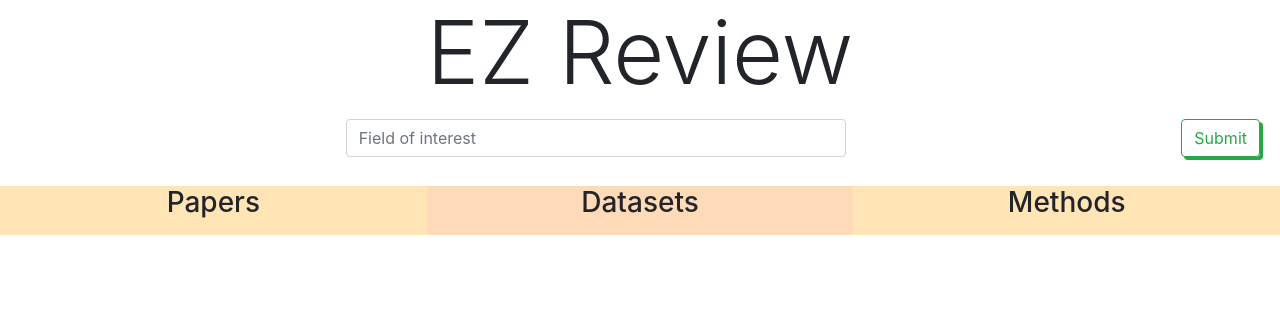
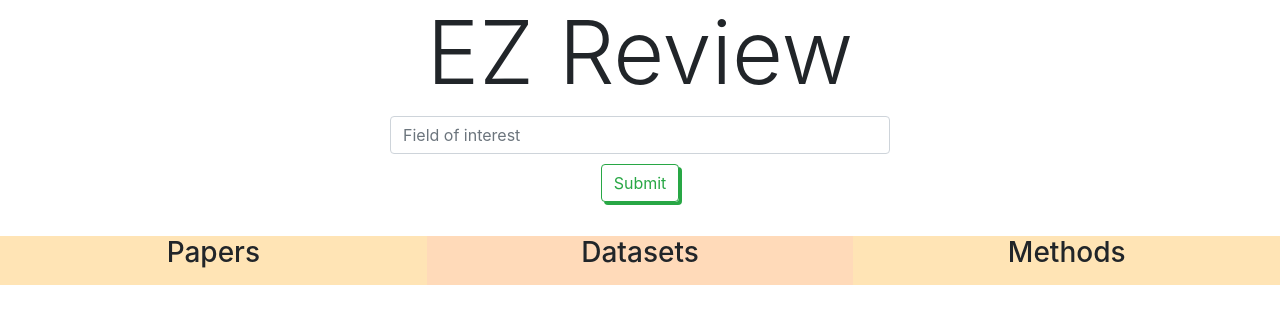
Before and after one commit to shpach/EZ-Review, a Flask app: page / in a window 1280 px wide. Shown: the top 324 px of the page. Run offline with Flask 2, Linux system fonts and the light colour scheme; some libraries are stand-ins or nearby versions.

Commit message:
just pushed button below the bar

```diff
--- a/templates/index.html
+++ b/templates/index.html
@@ -32,8 +32,13 @@
             }
 
             .center-block {
-                margin: auto;
+                margin: 10px auto;
                 display: block;
+            }
+
+            .center-form {
+                margin: 0 auto;
+                width:60%
             }
 
             html, body {
@@ -46,9 +51,9 @@
     <body>
         <h1 class="display-2 text-center">EZ Review</h1>
         <div class="container-fluid">
-            <form class="form-inline" method="POST">
+            <form method="POST">
                 <input name="search" id="search" type="text" class="form-control center-block" placeholder="Field of interest" style="width:40%;">
-                <button type="submit" class="btn btn-outline-success search-button">Submit</button>
+                <button type="submit" class="btn btn-outline-success search-button center-block">Submit</button>
             </form>
             <br>
             <div class="row">
```
